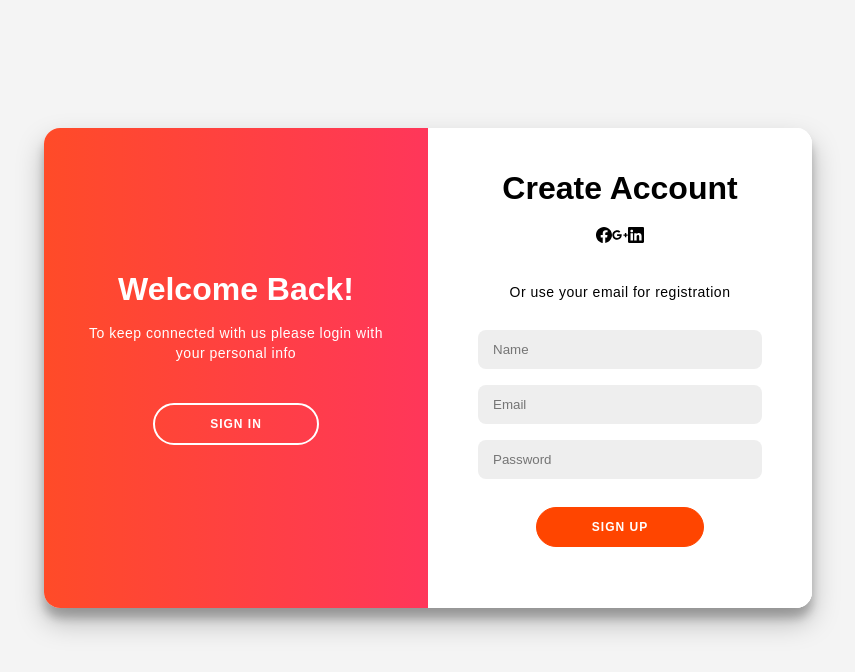
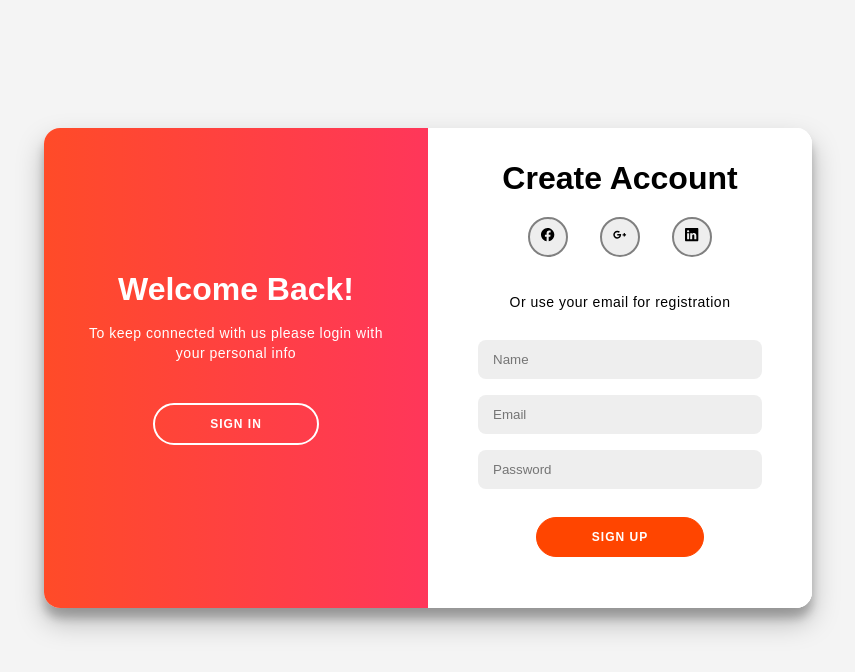
Before and after one commit to arghyadeep-b/Sliding-Sign-In, a React (Create React App) app: page / in a window 1280 px wide. Both pictures are taken after a click on the button "SIGN UP". Shown: the top 672 px of the page, without its empty margins (212-1067 px from the left). Built offline with nearby package versions, Linux system fonts and the light colour scheme; a web font is replaced by a local one.

Commit message:
Buttons fixed

```diff
--- a/src/App.css
+++ b/src/App.css
@@ -85,7 +85,7 @@ a {
   margin: 15px 0;
 }
 
-button {
+.btn {
   color: #fff;
   background: orangered;
   font-size: 12px;
@@ -101,7 +101,7 @@ button {
   cursor: pointer;
 }
 
-button :active {
+.btn :active {
   transform: scale(0.9);
 }
 
@@ -202,7 +202,18 @@ button :active {
   border-radius: 50%;
 }
 
-@media screen and (max-width: 500px) {
+.social-container .social-handle{
+  width: 40px;
+  height: 40px;
+  border-radius: 50%;
+  color: black;
+  background: #eee;
+  border: 2px solid gray;
+  margin-right: 1rem;
+  margin-left: 1rem;
+}
+
+@media screen and (max-width: 800px) {
   .container {
     height: 1000px;
     width: 360px;
--- a/src/App.js
+++ b/src/App.js
@@ -16,9 +16,9 @@ function App() {
           <h1>Create Account</h1>
           <div className="social-container">
             {/* <!-- Social handles icons --> */}
-            <BsFacebook />
-            <FaGooglePlusG />
-            <BsLinkedin />
+            <button className="social-handle"> <BsFacebook /></button>
+            <button className="social-handle"> <FaGooglePlusG /></button>
+            <button className="social-handle"> <BsLinkedin /></button>
             {/* <a href="#" className="social"><i className="fab fa-facebook-f"></i></a>
 
               <a href="#" className="social"><i className="fab fa-google-plus-g"></i></a>
@@ -33,7 +33,7 @@ function App() {
             placeholder="Password"
             required=""
           />
-          <button>Sign Up</button>
+          <button className="btn">Sign Up</button>
         </form>
       </div>
       <div className="sign-in">
@@ -41,9 +41,9 @@ function App() {
           <h1>Sign In</h1>
           <div className="social-container">
             {/* <!-- Social handles icons --> */}
-            <BsFacebook />
-            <FaGooglePlusG />
-            <BsLinkedin />
+            <button className="social-handle"> <BsFacebook /></button>
+            <button className="social-handle"> <FaGooglePlusG /></button>
+            <button className="social-handle"> <BsLinkedin /></button>
             {/* <a href="#" className="social"><i className="fab fa-facebook-f"></i></a>
               <a href="#" className="social"><i className="fab fa-google-plus-g"></i></a>
               <a href="#" className="social"><i className="fab fa-linkedin-in"></i></a> */}
@@ -57,7 +57,7 @@ function App() {
             required=""
           />
           <a href="/">Forgot Password?</a>
-          <button>Sign In</button>
+          <button className="btn">Sign In</button>
         </form>
       </div>
       <div className="overlay-container">
@@ -67,14 +67,14 @@ function App() {
             <p>
               To keep connected with us please login with your personal info
             </p>
-            <button id="signIn" onClick={() => setIsActive(!isActive)}>
+            <button className="btn" id="signIn" onClick={() => setIsActive(!isActive)}>
               Sign In
             </button>
           </div>
           <div className="overlay-right">
             <h1>Hello, Friend</h1>
             <p>Enter your personal details and start your journey</p>
-            <button id="signUp" onClick={() => setIsActive(!isActive)}>
+            <button className="btn" id="signUp" onClick={() => setIsActive(!isActive)}>
               Sign Up
             </button>
           </div>
```
